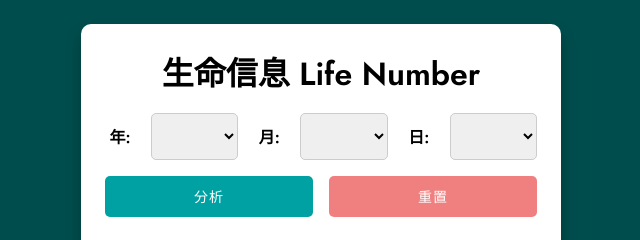
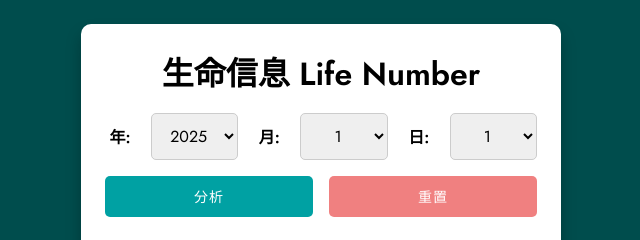
Before and after one commit to sha0y3/sha0y3, a plain HTML site: page index.html in a window 1280 px wide. Shown: the top 240 px of the page, 319-959 px from the left. Drawn offline with Linux system fonts and the light colour scheme.

Commit message:
Update index.html

```diff
--- a/index.html
+++ b/index.html
@@ -5,7 +5,7 @@
     <meta name="viewport" content="width=device-width, initial-scale=1.0" />
     <title>生命信息 Life Number</title>
     <link rel="stylesheet" href="style.css" />
-    <script src="script.js" defer></script>
+    <script src="app.js" defer></script>
     <!-- social links for refinedguides.com -->
     <!-- <script
       src="https://refinedguides.com/assets/social.js?linkColor=%2300a1a3&textColor=%23fff"
```
